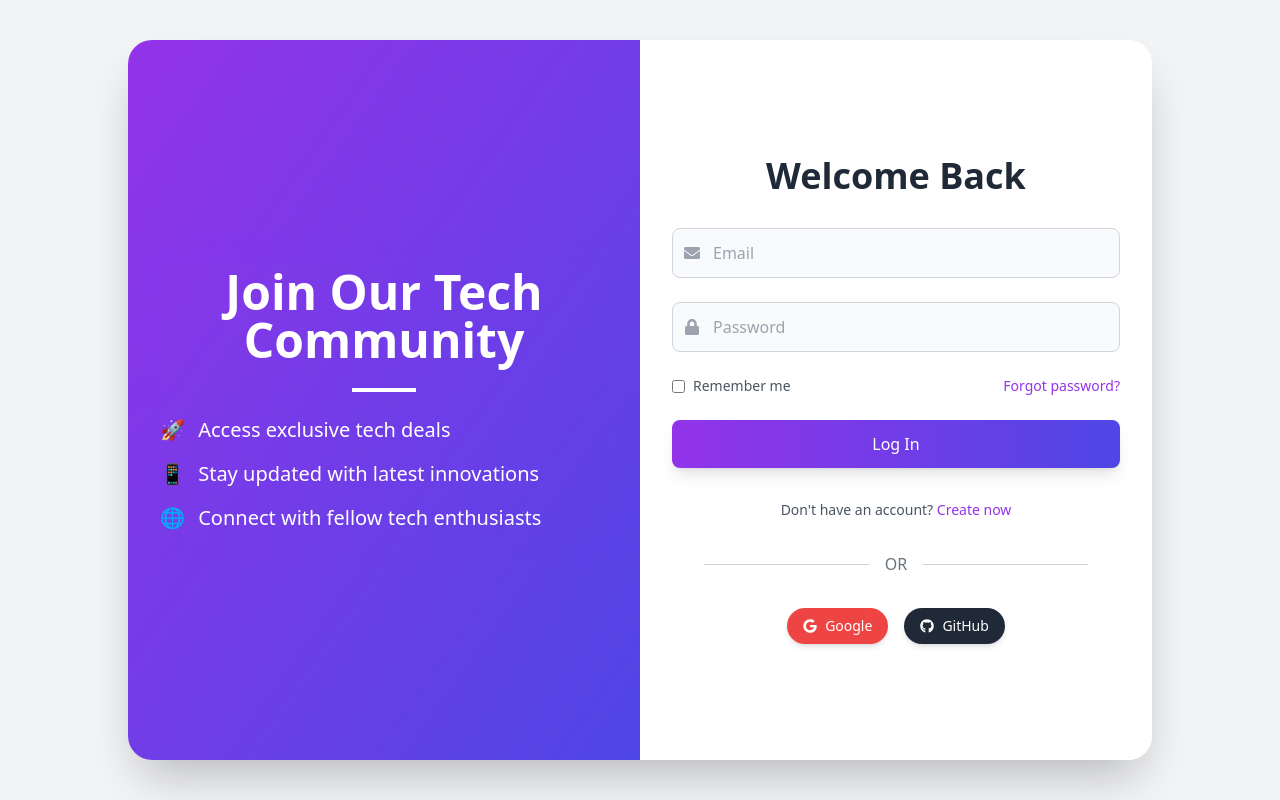
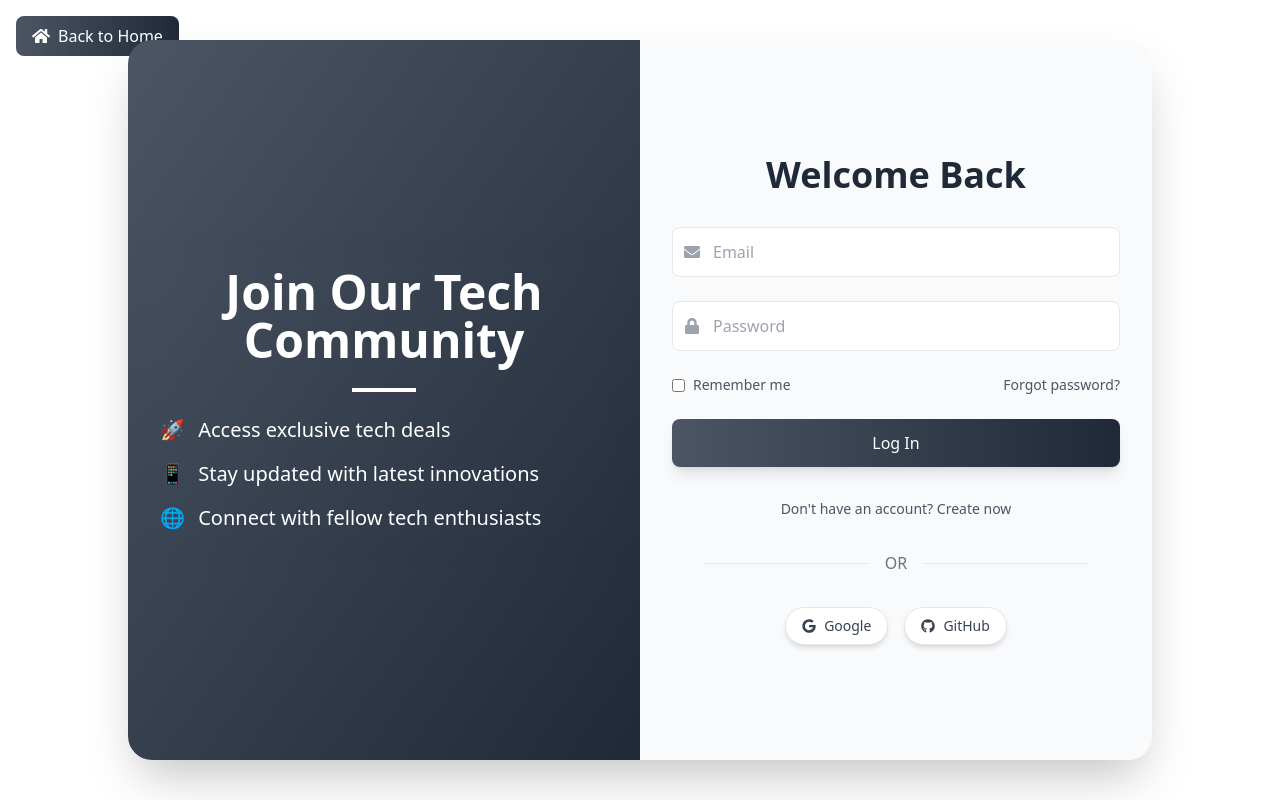
Before and after one commit to naim0018/SparkTech, a React (Vite) app: page /login in a window 1280 px wide. Built offline with nearby package versions, Linux system fonts and the light colour scheme.

Commit message:
update login page

```diff
--- a/src/Component/SignUpAndLogin/LogIn.jsx
+++ b/src/Component/SignUpAndLogin/LogIn.jsx
@@ -2,8 +2,9 @@
 // It uses Framer Motion for animations and React Icons for icons
 import { useState } from 'react';
 import { motion, AnimatePresence } from 'framer-motion';
-import { FaEnvelope, FaLock, FaGoogle, FaGithub, FaUser } from 'react-icons/fa';
+import { FaEnvelope, FaLock, FaGoogle, FaGithub, FaUser, FaHome } from 'react-icons/fa';
 import { useTheme } from '../../ThemeContext'; // Import useTheme hook
+import { Link } from 'react-router-dom';
 
 const LogIn = () => {
   // State variables for form inputs and login/signup mode
@@ -39,12 +40,21 @@ const LogIn = () => {
   };
 
   return (
-    <div className={`flex h-screen items-center justify-center ${isDarkMode ? 'bg-gray-900' : 'bg-gray-100'}`}>
+    <div className={`flex h-screen items-center justify-center ${isDarkMode ? 'bg-gray-100' : 'bg-white'}`}>
+      {/* Go Back Home Button */}
+      <Link
+        to="/"
+        className="absolute top-4 left-4 flex items-center gap-2 px-4 py-2 rounded-lg bg-gradient-to-r from-gray-600 to-gray-800 text-white hover:from-gray-800 hover:to-gray-600 transition-all"
+      >
+        <FaHome className="text-lg" />
+        <span>Back to Home</span>
+      </Link>
+
       <motion.div
         initial={{ opacity: 0, scale: 0.9 }}
         animate={{ opacity: 1, scale: 1 }}
         transition={{ duration: 0.4 }}
-        className={`flex h-[90%] w-[90%] max-w-5xl overflow-hidden rounded-3xl shadow-2xl ${isDarkMode ? 'bg-gray-800' : 'bg-white'}`}
+        className={`flex h-[90%] w-[90%] max-w-5xl overflow-hidden rounded-3xl shadow-2xl ${isDarkMode ? 'bg-white' : 'bg-gray-50'}`}
       >
         <AnimatePresence initial={false}>
           {isLogin ? (
@@ -56,7 +66,7 @@ const LogIn = () => {
                 animate={{ x: 0 }}
                 exit={{ x: '-100%' }}
                 transition={{ type: 'tween', duration: 0.5 }}
-                className="relative hidden h-full items-center justify-center bg-gradient-to-br from-purple-600 to-indigo-600 md:flex md:w-1/2 overflow-hidden"
+                className="relative hidden h-full items-center justify-center bg-gradient-to-br from-gray-600 to-gray-800 md:flex md:w-1/2 overflow-hidden"
               >
                 <motion.div
                   className="z-10 space-y-6 text-center p-8 rounded-xl backdrop-blur-md"
@@ -115,14 +125,14 @@ const LogIn = () => {
                 animate={{ x: 0 }}
                 exit={{ x: '100%' }}
                 transition={{ type: 'tween', duration: 0.5 }}
-                className={`flex w-full md:w-1/2 flex-col justify-center py-10 px-8 ${isDarkMode ? 'bg-gray-800' : 'bg-white'}`}
+                className={`flex w-full md:w-1/2 flex-col justify-center py-10 px-8 ${isDarkMode ? 'bg-white' : 'bg-gray-50'}`}
               >
-                <h2 className={`mb-8 text-center text-4xl font-bold ${isDarkMode ? 'text-white' : 'text-gray-800'}`}>Welcome Back</h2>
+                <h2 className={`mb-8 text-center text-4xl font-bold text-gray-800`}>Welcome Back</h2>
                 <form onSubmit={handleSubmit} className="flex w-full flex-col items-center justify-center gap-6">
                   <div className="relative w-full max-w-md">
                     <FaEnvelope className="absolute left-3 top-1/2 -translate-y-1/2 text-gray-400" />
                     <input
-                      className={`w-full rounded-lg border ${isDarkMode ? 'border-gray-600 bg-gray-700 text-white' : 'border-gray-300 bg-gray-50'} px-10 py-3 focus:outline-none focus:ring-2 focus:ring-purple-600 focus:border-transparent`}
+                      className={`w-full rounded-lg border border-gray-200 bg-white text-gray-800 px-10 py-3 focus:outline-none focus:ring-2 focus:ring-gray-600 focus:border-transparent`}
                       type="email"
                       placeholder="Email"
                       value={email}
@@ -133,7 +143,7 @@ const LogIn = () => {
                   <div className="relative w-full max-w-md">
                     <FaLock className="absolute left-3 top-1/2 -translate-y-1/2 text-gray-400" />
                     <input
-                      className={`w-full rounded-lg border ${isDarkMode ? 'border-gray-600 bg-gray-700 text-white' : 'border-gray-300 bg-gray-50'} px-10 py-3 focus:outline-none focus:ring-2 focus:ring-purple-600 focus:border-transparent`}
+                      className={`w-full rounded-lg border border-gray-200 bg-white text-gray-800 px-10 py-3 focus:outline-none focus:ring-2 focus:ring-gray-600 focus:border-transparent`}
                       type="password"
                       placeholder="Password"
                       value={password}
@@ -143,34 +153,34 @@ const LogIn = () => {
                   </div>
                   <div className="flex w-full max-w-md justify-between items-center">
                     <label className="flex items-center">
-                      <input type="checkbox" className="mr-2 rounded text-purple-600 focus:ring-purple-500" />
-                      <span className={`text-sm ${isDarkMode ? 'text-gray-300' : 'text-gray-600'}`}>Remember me</span>
+                      <input type="checkbox" className="mr-2 rounded text-gray-600 focus:ring-gray-600" />
+                      <span className="text-sm text-gray-600">Remember me</span>
                     </label>
-                    <a href="#" className="text-sm text-purple-600 hover:underline">Forgot password?</a>
+                    <a href="#" className="text-sm text-gray-600 hover:underline">Forgot password?</a>
                   </div>
                   <motion.button
                     whileHover={{ scale: 1.05 }}
                     whileTap={{ scale: 0.95 }}
                     type="submit"
-                    className="w-full max-w-md rounded-lg bg-gradient-to-r from-purple-600 to-indigo-600 px-6 py-3 font-medium text-white shadow-lg transition-all hover:from-indigo-600 hover:to-purple-600"
+                    className="w-full max-w-md rounded-lg bg-gradient-to-r from-gray-600 to-gray-800 px-6 py-3 font-medium text-white shadow-lg transition-all hover:from-gray-800 hover:to-gray-600"
                   >
                     Log In
                   </motion.button>
                 </form>
-                <p className={`mt-8 text-center text-sm ${isDarkMode ? 'text-gray-300' : 'text-gray-600'}`}>
-                  Don&apos;t have an account? <button onClick={toggleMode} className="text-purple-600 hover:underline font-medium">Create now</button>
+                <p className="mt-8 text-center text-sm text-gray-600">
+                  Don&apos;t have an account? <button onClick={toggleMode} className="text-gray-600 hover:underline font-medium">Create now</button>
                 </p>
                 {/* Divider and social login buttons */}
                 <div className="my-8 flex items-center px-8">
-                  <hr className={`flex-1 ${isDarkMode ? 'border-gray-600' : 'border-gray-300'}`} />
-                  <div className={`mx-4 ${isDarkMode ? 'text-gray-400' : 'text-gray-500'}`}>OR</div>
-                  <hr className={`flex-1 ${isDarkMode ? 'border-gray-600' : 'border-gray-300'}`} />
+                  <hr className="flex-1 border-gray-200" />
+                  <div className="mx-4 text-gray-500">OR</div>
+                  <hr className="flex-1 border-gray-200" />
                 </div>
                 <div className="flex justify-center space-x-4">
                   <motion.button
                     whileHover={{ scale: 1.1 }}
                     whileTap={{ scale: 0.9 }}
-                    className="flex items-center justify-center space-x-2 rounded-full bg-red-500 px-4 py-2 text-sm text-white shadow-md hover:bg-red-600"
+                    className="flex items-center justify-center space-x-2 rounded-full bg-white border border-gray-200 px-4 py-2 text-sm text-gray-700 shadow-md hover:bg-gray-50"
                   >
                     <FaGoogle />
                     <span>Google</span>
@@ -178,7 +188,7 @@ const LogIn = () => {
                   <motion.button
                     whileHover={{ scale: 1.1 }}
                     whileTap={{ scale: 0.9 }}
-                    className="flex items-center justify-center space-x-2 rounded-full bg-gray-800 px-4 py-2 text-sm text-white shadow-md hover:bg-gray-900"
+                    className="flex items-center justify-center space-x-2 rounded-full bg-white border border-gray-200 px-4 py-2 text-sm text-gray-700 shadow-md hover:bg-gray-50"
                   >
                     <FaGithub />
                     <span>GitHub</span>
@@ -195,14 +205,14 @@ const LogIn = () => {
       animate={{ x: 0 }}
       exit={{ x: '-100%' }}
       transition={{ type: 'tween', duration: 0.5 }}
-      className={`flex w-full md:w-1/2 flex-col justify-center py-10 px-8 ${isDarkMode ? 'bg-gray-800' : 'bg-white'}`}
+      className={`flex w-full md:w-1/2 flex-col justify-center py-10 px-8 ${isDarkMode ? 'bg-white' : 'bg-gray-50'}`}
     >
-      <h2 className={`mb-8 text-center text-4xl font-bold ${isDarkMode ? 'text-white' : 'text-gray-800'}`}>Create Account</h2>
+      <h2 className="mb-8 text-center text-4xl font-bold text-gray-800">Create Account</h2>
       <form onSubmit={handleSubmit} className="flex w-full flex-col items-center justify-center gap-6">
         <div className="relative w-full max-w-md">
           <FaUser className="absolute left-3 top-1/2 -translate-y-1/2 text-gray-400" />
           <input
-            className={`w-full rounded-lg border ${isDarkMode ? 'border-gray-600 bg-gray-700 text-white' : 'border-gray-300 bg-gray-50'} px-10 py-3 focus:outline-none focus:ring-2 focus:ring-purple-600 focus:border-transparent`}
+            className={`w-full rounded-lg border border-gray-200 bg-white text-gray-800 px-10 py-3 focus:outline-none focus:ring-2 focus:ring-gray-600 focus:border-transparent`}
             type="text"
             placeholder="Name"
             value={name}
@@ -213,7 +223,7 @@ const LogIn = () => {
         <div className="relative w-full max-w-md">
           <FaEnvelope className="absolute left-3 top-1/2 -translate-y-1/2 text-gray-400" />
           <input
-            className={`w-full rounded-lg border ${isDarkMode ? 'border-gray-600 bg-gray-700 text-white' : 'border-gray-300 bg-gray-50'} px-10 py-3 focus:outline-none focus:ring-2 focus:ring-purple-600 focus:border-transparent`}
+            className={`w-full rounded-lg border border-gray-200 bg-white text-gray-800 px-10 py-3 focus:outline-none focus:ring-2 focus:ring-gray-600 focus:border-transparent`}
             type="email"
             placeholder="Email"
             value={email}
@@ -224,7 +234,7 @@ const LogIn = () => {
         <div className="relative w-full max-w-md">
           <FaLock className="absolute left-3 top-1/2 -translate-y-1/2 text-gray-400" />
           <input
-            className={`w-full rounded-lg border ${isDarkMode ? 'border-gray-600 bg-gray-700 text-white' : 'border-gray-300 bg-gray-50'} px-10 py-3 focus:outline-none focus:ring-2 focus:ring-purple-600 focus:border-transparent`}
+            className={`w-full rounded-lg border border-gray-200 bg-white text-gray-800 px-10 py-3 focus:outline-none focus:ring-2 focus:ring-gray-600 focus:border-transparent`}
             type="password"
             placeholder="Password"
             value={password}
@@ -236,7 +246,7 @@ const LogIn = () => {
           whileHover={{ scale: 1.05 }}
           whileTap={{ scale: 0.95 }}
           type="submit"
-          className="w-full max-w-md rounded-lg bg-gradient-to-r from-purple-600 to-indigo-600 px-6 py-3 font-medium text-white shadow-lg transition-all hover:from-indigo-600 hover:to-purple-600"
+          className="w-full max-w-md rounded-lg bg-gradient-to-r from-gray-600 to-gray-800 px-6 py-3 font-medium text-white shadow-lg transition-all hover:from-gray-800 hover:to-gray-600"
         >
           Sign Up
         </motion.button>
@@ -246,21 +256,21 @@ const LogIn = () => {
           whileHover={{ scale: 1.05 }}
           whileTap={{ scale: 0.95 }}
           onClick={handleGoogleSignUp}
-          className={`flex items-center justify-center rounded-full p-2 shadow-md transition-all ${isDarkMode ? 'bg-gray-700 text-white hover:bg-gray-600' : 'bg-white text-gray-700 hover:bg-gray-50 border border-gray-300'}`}
+          className="flex items-center justify-center rounded-full bg-white border border-gray-200 p-2 text-gray-700 shadow-md transition-all hover:bg-gray-50"
         >
-          <FaGoogle className="text-red-500 text-xl" />
+          <FaGoogle className="text-xl" />
         </motion.button>
         <motion.button
           whileHover={{ scale: 1.05 }}
           whileTap={{ scale: 0.95 }}
           onClick={handleGithubSignUp}
-          className="flex items-center justify-center rounded-full bg-gray-800 p-2 text-white shadow-md transition-all hover:bg-gray-700"
+          className="flex items-center justify-center rounded-full bg-white border border-gray-200 p-2 text-gray-700 shadow-md transition-all hover:bg-gray-50"
         >
           <FaGithub className="text-xl" />
         </motion.button>
       </div>
-      <p className={`mt-8 text-center text-sm ${isDarkMode ? 'text-gray-300' : 'text-gray-600'}`}>
-        Already have an account? <button onClick={toggleMode} className="text-purple-600 hover:underline font-medium">Login</button>
+      <p className="mt-8 text-center text-sm text-gray-600">
+        Already have an account? <button onClick={toggleMode} className="text-gray-600 hover:underline font-medium">Login</button>
       </p>
     </motion.div>
               {/* Welcome Section for Sign Up */}
@@ -270,7 +280,7 @@ const LogIn = () => {
                 animate={{ x: 0 }}
                 exit={{ x: '100%' }}
                 transition={{ type: 'tween', duration: 0.5 }}
-                className="relative hidden h-full items-center justify-center bg-gradient-to-br from-purple-600 to-indigo-600 md:flex md:w-1/2 overflow-hidden"
+                className="relative hidden h-full items-center justify-center bg-gradient-to-br from-gray-600 to-gray-800 md:flex md:w-1/2 overflow-hidden"
               >
                 <motion.div
                   className="z-10 space-y-6 text-center p-8 rounded-xl backdrop-blur-md"
--- a/src/Layout/Navbar.jsx
+++ b/src/Layout/Navbar.jsx
@@ -75,7 +75,7 @@ const CategoryButton = () => (
 // Logo component for displaying the site logo
 const Logo = () => (
   <NavLink to="/" className="hover:opacity-80 transition-opacity duration-300">
-    <h5 className="text-white text-xl md:text-2xl font-bold">SparkTech</h5>
+    <h5 className="text-white text-xl md:text-2xl font-bold">DropIt</h5>
   </NavLink>
 );
 
@@ -97,7 +97,8 @@ const UserActions = ({ toggleCart, cartItems, isCartOpen, cartRef }) => (
   <div className="lg:w-[204px] flex items-center lg:justify-between gap-[2px]">
     <DarkMode />
     <CiSearch className="lg:hidden m-[10px] text-xl text-white" />
-    <NavLink to="/admin">
+    {/* User Login */}
+    <NavLink to="/login">
       <FaUserCircle className="hidden lg:flex text-xl text-white" />
     </NavLink>
     <div
```
